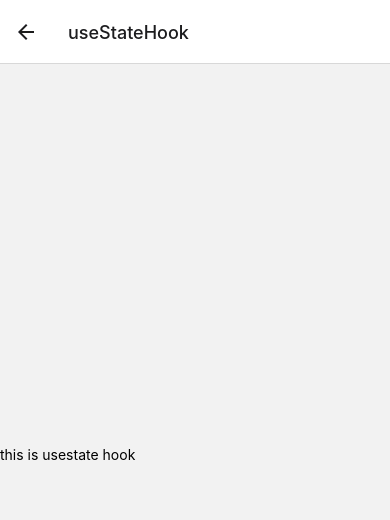
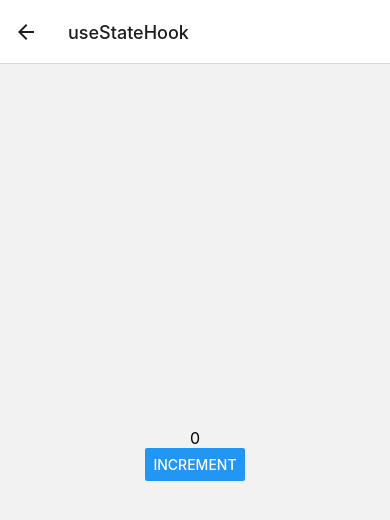
Before and after one commit to v1pu2/RnHooks, a React Native app: screen /useStateHook in a window 390 px wide. Shown: the top 520 px of the page. Built offline with nearby package versions, Linux system fonts and the light colour scheme.

Commit message:
demo of useState

```diff
--- a/src/screens/UseStateHook.js
+++ b/src/screens/UseStateHook.js
@@ -1,11 +1,17 @@
-import React from 'react';
+import React, {useState} from 'react';
 
-import {StyleSheet, Text, View} from 'react-native';
+import {StyleSheet, Text, View, Button} from 'react-native';
 
 const UseStateHook = () => {
+  const [count, setCount] = useState(0);
+
+  const increment = () => {
+    setCount(count + 1);
+  };
   return (
     <View style={styles.root}>
-      <Text>this is usestate hook</Text>
+      <Text style={styles.txtCount}>{count}</Text>
+      <Button title="Increment" onPress={() => increment()} />
     </View>
   );
 };
@@ -14,6 +20,10 @@ const styles = StyleSheet.create({
   root: {
     flex: 1,
     justifyContent: 'center',
+    alignItems: 'center',
+  },
+  txtCount: {
+    fontSize: 16,
   },
 });
 
```
